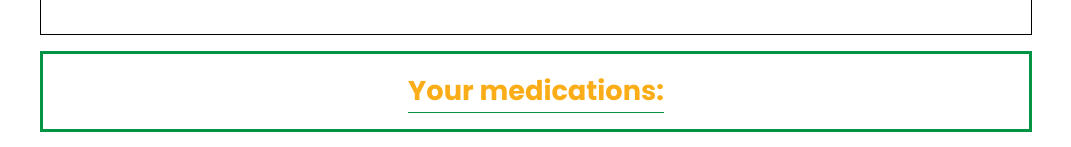
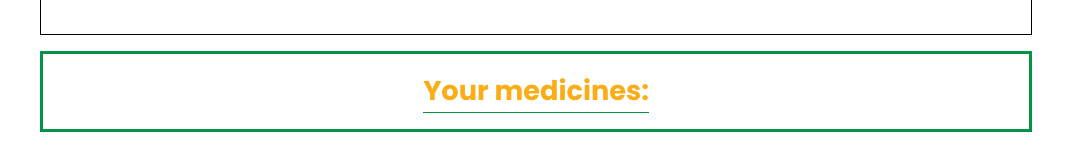
Before and after one commit to fac-23/be-kind_re-mind, a Next.js app: page /home in a window 1280 px wide. Shown: the part 1143-1290 px from the top of the page, without its empty margins (104-1175 px from the left). Built offline with nearby package versions, Linux system fonts and the light colour scheme.

Commit message:
styling done for displaying medicines made logout and add medicine button the same size for layout

```diff
--- a/components/medicineBox.jsx
+++ b/components/medicineBox.jsx
@@ -99,7 +99,7 @@ function isNightTime(time) {
 export default function MedicineBox({ medicineObj, medicationInfo }) {
   return (
     <StyledDiv className="box">
-      <StyledH2>Your medications:</StyledH2>
+      <StyledH2>Your medicines:</StyledH2>
       <StyledList>
         {medicationInfo &&
           medicationInfo.map((medication) => (
```
